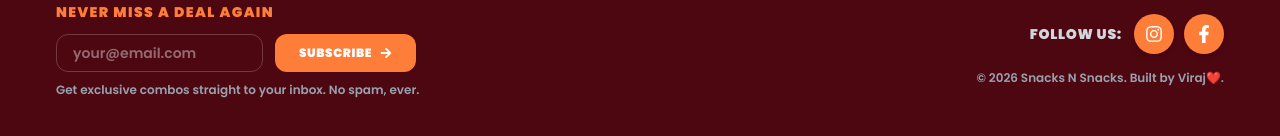
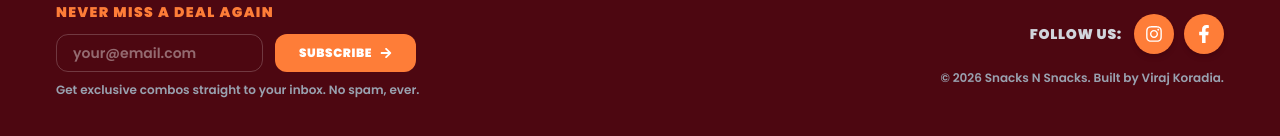
Before and after one commit to viraj0075/Order-Managment-Frontend, a React (Vite) app: page /order in a window 1280 px wide. Shown: the part 1126-1262 px from the top of the page. Built offline with nearby package versions, Linux system fonts and the light colour scheme; no server answers.

Commit message:
feat: implement Footer component with navigation, app download links, and subscription form

```diff
--- a/src/Components/Footer.jsx
+++ b/src/Components/Footer.jsx
@@ -181,7 +181,7 @@ const Footer = () => {
                             </div>
                         </div>
                         <p className="text-gray-400 text-xs font-semibold select-none">
-                            © {new Date().getFullYear()} Snacks N Snacks. Built by Viraj❤️.
+                            © {new Date().getFullYear()} Snacks N Snacks. Built by Viraj Koradia.
                         </p>
                     </div>
 
```
